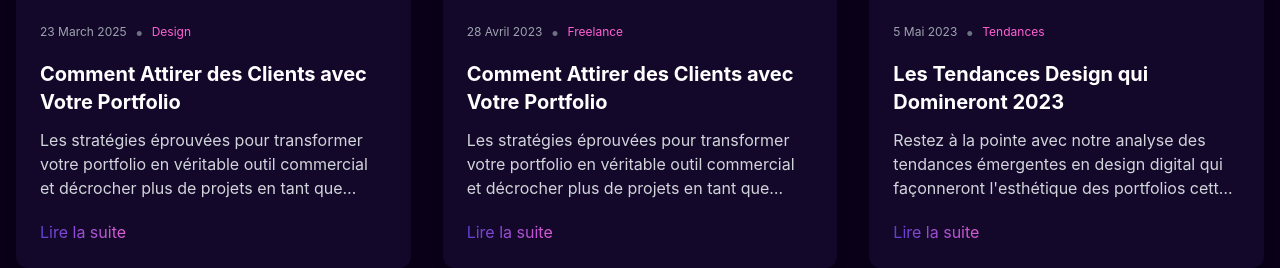
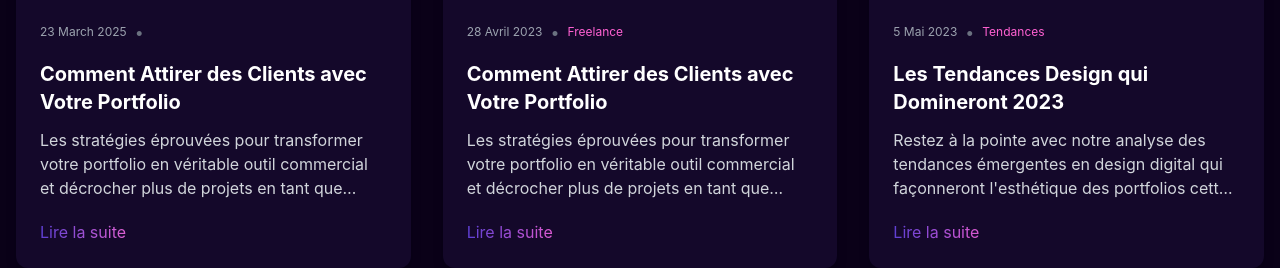
Before and after one commit to Portfolio-professionnal/AthenaPro, a Jekyll site: the page built from Blog.html, in a window 1280 px wide and 900 px high, scrolled down 578 px, cut to the strip 236-504 px from the top of the window. Built offline with Jekyll 4.4.1, drawn with Linux system fonts in a browser that asks for light colours; nearby versions of some CDN libraries.

Commit message:
Update Blog.html

```diff
--- a/Blog.html
+++ b/Blog.html
@@ -116,7 +116,7 @@ document.addEventListener("DOMContentLoaded", function(){
             <div class="flex items-center mb-4">
               <span class="text-xs text-gray-400">{{ first_post.date | date: "%d %B %Y" }}</span>
               <span class="mx-2 text-gray-500">•</span>
-              <span class="text-xs text-[#FF61D2]">{{ first_post.category | default: "Design" }}</span>
+              <span class="text-xs text-[#FF61D2]">{{ first_post.category }}</span>
             </div>
             <h3 class="text-xl font-bold mb-3 text-white group-hover:text-[#A367DC] transition-colors duration-300">
               {{ first_post.title }}
```
